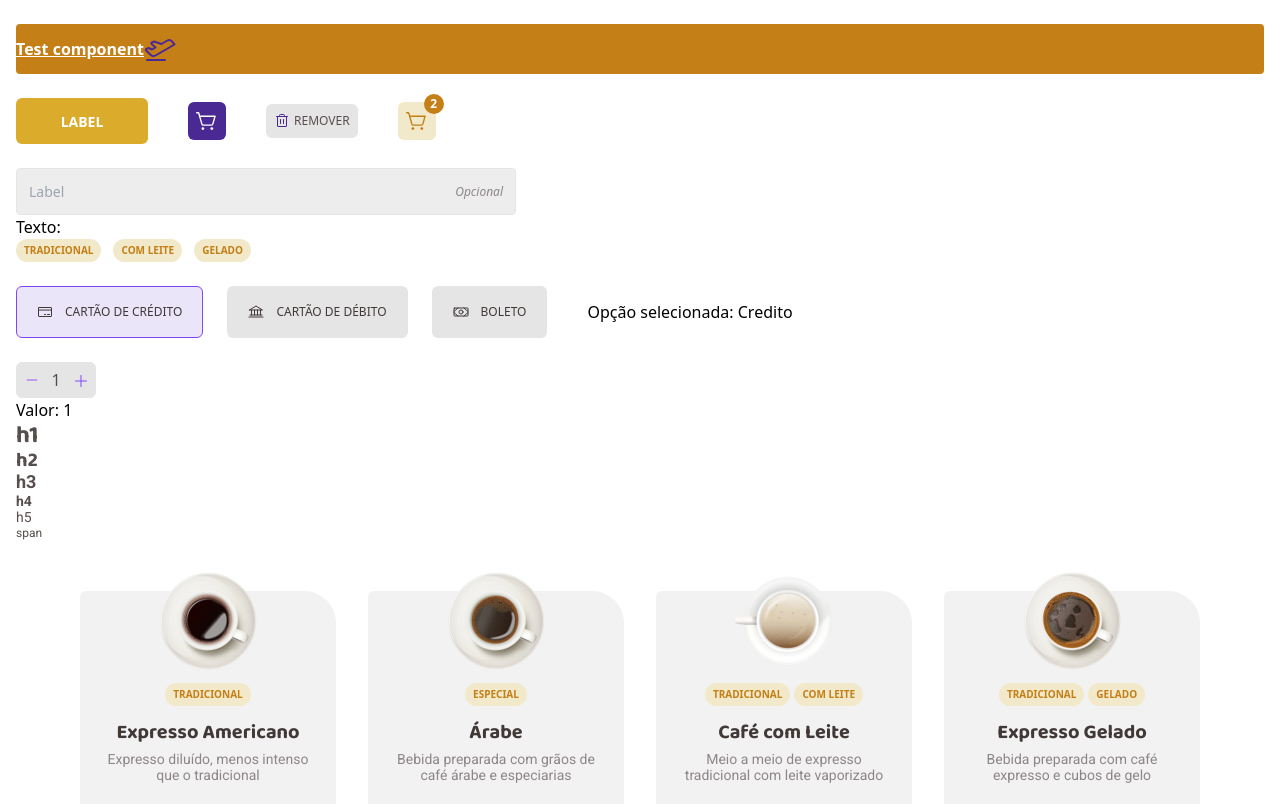
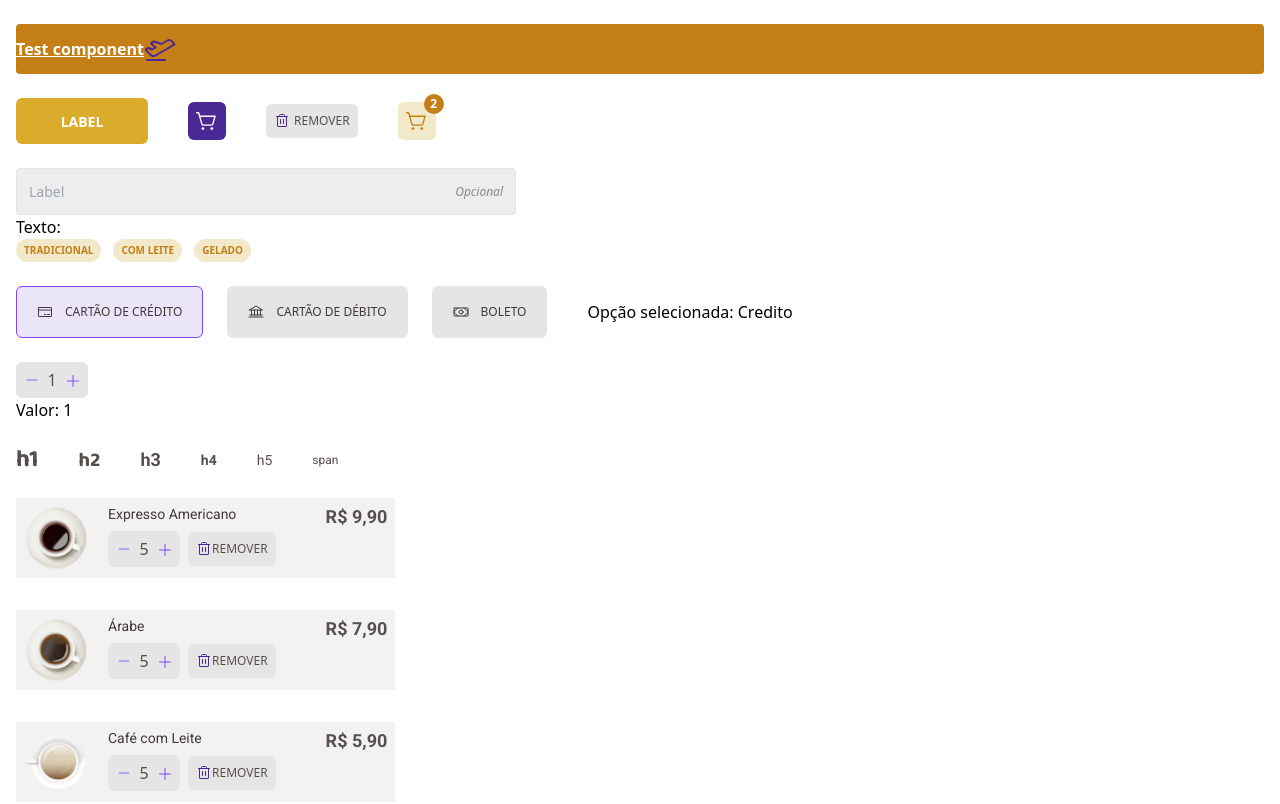
Before and after one commit to alex-britto/PDCoffe, a React (Vite) app: page / in a window 1280 px wide. Shown: the top 804 px of the page. Built offline with nearby package versions, Linux system fonts and the light colour scheme; data requests are answered from the project's data file.

Commit message:
feature: creating CartItem component

```diff
--- a/src/App.tsx
+++ b/src/App.tsx
@@ -6,9 +6,10 @@ import {
   Trash,
 } from "phosphor-react"
 import { useEffect, useState } from "react"
-import styled, { ThemeProvider, useTheme } from "styled-components"
+import styled, { ThemeProvider } from "styled-components"
 import {
   Button,
+  CartItem,
   CatalogItem,
   NumberInput,
   SelectableCards,
@@ -128,6 +129,7 @@ function App() {
         <NumberInput className="mt-6" value={number} onChange={setNumber} />
         <h1>Valor: {number}</h1>
 
+        <div className="flex w-full gap-10 items-center mt-6">
           <Typography color={defaultTheme.colors.base.text} variant="h1">
             h1
           </Typography>
@@ -146,6 +148,15 @@ function App() {
           <Typography color={defaultTheme.colors.base.text} variant="span">
             span
           </Typography>
+        </div>
+
+        {coffeeList && (
+          <div className="flex flex-col items-start w-full gap-8 mt-6">
+            <CartItem coffee={coffeeList[0]} minQuantity={5} maxQuantity={10} />
+            <CartItem coffee={coffeeList[1]} minQuantity={5} maxQuantity={10} />
+            <CartItem coffee={coffeeList[2]} minQuantity={5} maxQuantity={10} />
+          </div>
+        )}
 
         <CoffeesContainer>
           {isLoading ? (
@@ -156,6 +167,8 @@ function App() {
                 key={coffee.id}
                 coffee={coffee}
                 onAddToCart={handleAddToCart}
+                minQuantity={5}
+                maxQuantity={10}
               />
             ))
           )}
--- /dev/null
+++ b/src/components/CartItem/CartItem.tsx
@@ -0,0 +1,104 @@
+import { useState } from "react"
+import styled, { css, useTheme } from "styled-components"
+
+import { Typography } from "../Typography/Typography"
+import { NumberInput } from "../NumberInput/NumberInput"
+import { Button } from "../Button/Button"
+import { Trash } from "phosphor-react"
+import { handleConvertPriceToBRL } from "../../utils/formatCurrency"
+
+interface CoffeeCartProps {
+  id: number
+  title: string
+  imageUrl: string
+  price: number
+}
+
+interface CartItemProps {
+  coffee: CoffeeCartProps
+  minQuantity?: number
+  maxQuantity?: number
+}
+
+export const CartItem = ({
+  coffee,
+  minQuantity,
+  maxQuantity,
+  ...props
+}: CartItemProps) => {
+  const [quantity, setQuantity] = useState<number>(1)
+
+  const theme = useTheme()
+
+  const { title, id, imageUrl, price } = coffee || []
+
+  return (
+    <Container {...props}>
+      <img src={imageUrl} alt={title} />
+
+      <InfoContainer>
+        <Typography variant="h5" fontSize="16px">
+          {title}
+        </Typography>
+
+        <QuantityBox>
+          <NumberInput
+            value={quantity}
+            onChange={setQuantity}
+            min={minQuantity}
+            max={maxQuantity}
+          />
+          <Button color="base">
+            <Trash size={16} color={theme.colors.purple.dark} />
+            Remover
+          </Button>
+        </QuantityBox>
+      </InfoContainer>
+
+      <Typography
+        color={theme.colors.base.text}
+        variant="h3"
+        fontSize="16px"
+        className="ml-[50px]"
+      >
+        {handleConvertPriceToBRL(price)}
+      </Typography>
+    </Container>
+  )
+}
+
+const Container = styled.div`
+  ${({ theme }) => css`
+    align-items: flex-start;
+    background: ${theme.colors.base.card};
+    display: flex;
+    justify-content: flex-start;
+    padding: 8px;
+    position: relative;
+    width: auto;
+
+    img {
+      margin-right: 20px;
+      max-width: 64px;
+    }
+  `}
+`
+
+const InfoContainer = styled.div`
+  ${() => css`
+    align-items: flex-start;
+    display: flex;
+    flex-direction: column;
+    flex-wrap: nowrap;
+    width: 100%;
+  `}
+`
+
+const QuantityBox = styled.div`
+  ${() => css`
+    align-items: center;
+    display: flex;
+    gap: 8px;
+    margin-top: 8px;
+  `}
+`
--- a/src/components/CatalogItem/CatalogItem.tsx
+++ b/src/components/CatalogItem/CatalogItem.tsx
@@ -1,7 +1,6 @@
-import { ReactNode, useState } from "react"
+import { useState } from "react"
 import styled, { css, useTheme } from "styled-components"
 
-import ProductImg from "../../assets/Expresso.png"
 import { Status } from "../Status/Status"
 import { Typography } from "../Typography/Typography"
 import { NumberInput } from "../NumberInput/NumberInput"
@@ -20,12 +19,16 @@ export interface CoffeeProps {
 
 interface CatalogItemProps {
   coffee: CoffeeProps
+  minQuantity?: number
+  maxQuantity?: number
   onAddToCart: (coffee: CoffeeProps, quantity: number) => void
 }
 
 export const CatalogItem = ({
   coffee,
   onAddToCart,
+  minQuantity,
+  maxQuantity,
   ...props
 }: CatalogItemProps) => {
   const [quantity, setQuantity] = useState<number>(1)
@@ -76,7 +79,12 @@ export const CatalogItem = ({
           </PriceBox>
 
           <QuantityBox>
-            <NumberInput value={quantity} onChange={setQuantity} />
+            <NumberInput
+              value={quantity}
+              onChange={setQuantity}
+              min={minQuantity}
+              max={maxQuantity}
+            />
             <Button color="secondary" onClick={handleCartClick}>
               <ShoppingCartSimple size={22} color={theme.colors.white} />
             </Button>
--- a/src/components/NumberInput/NumberInput.tsx
+++ b/src/components/NumberInput/NumberInput.tsx
@@ -27,9 +27,15 @@ export const NumberInput = ({
 }: NumberInputProps) => {
   const [inputValue, setInputValue] = useState<number>(value)
 
+  const handleChangeQuantity = (quantity: number) => {
+    const value = Math.max(min, Math.min(max, Number(quantity)))
+    setInputValue(value)
+  }
+
   const theme = useTheme()
 
   useEffect(() => {
+    handleChangeQuantity(inputValue)
     onChange(inputValue)
   }, [inputValue])
 
@@ -74,7 +80,7 @@ const Input = styled.input`
     color: ${theme.colors.base.text};
     font-size: 16px;
     margin: 0 2px;
-    min-width: 30px;
+    min-width: min-content;
     text-align: center;
     width: 100%;
 
--- a/src/components/index.ts
+++ b/src/components/index.ts
@@ -4,5 +4,6 @@ export { SelectInput } from "./SelectInput/SelectInput"
 export { TextField } from "./TextField/Textfield"
 export { SelectableCards } from "./SelectableCards/SelectableCards"
 export { CatalogItem } from "./CatalogItem/CatalogItem"
+export { CartItem } from "./CartItem/CartItem"
 export { Status } from "./Status/Status"
 export { Typography } from "./Typography/Typography"
```
Lines whose indentation alone changed are shown as unchanged.
